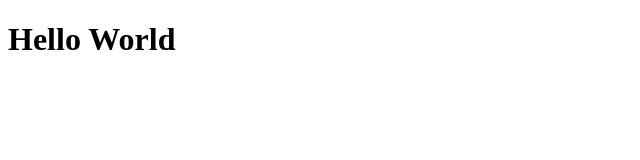
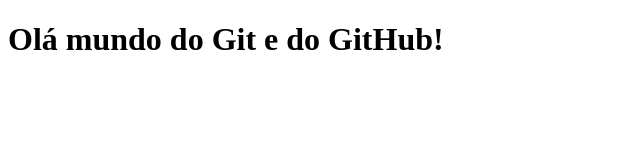
Before and after one commit to MARCO-COSTA24/DCS, a plain HTML site: page index.html in a window 1280 px wide. Shown: the whole page, without its empty margins (0-640 px from the left). Drawn offline with Linux system fonts and the light colour scheme.

Commit message:
adiconamos palavra github

```diff
--- a/index.html
+++ b/index.html
@@ -6,6 +6,7 @@
     <title>Document</title>
 </head>
 <body>
-    <h1>Hello World</h1>
+    <h1>Olá mundo do Git e do GitHub!</h1>
+    <script src="js/index.js"></script>
 </body>
 </html>
```
